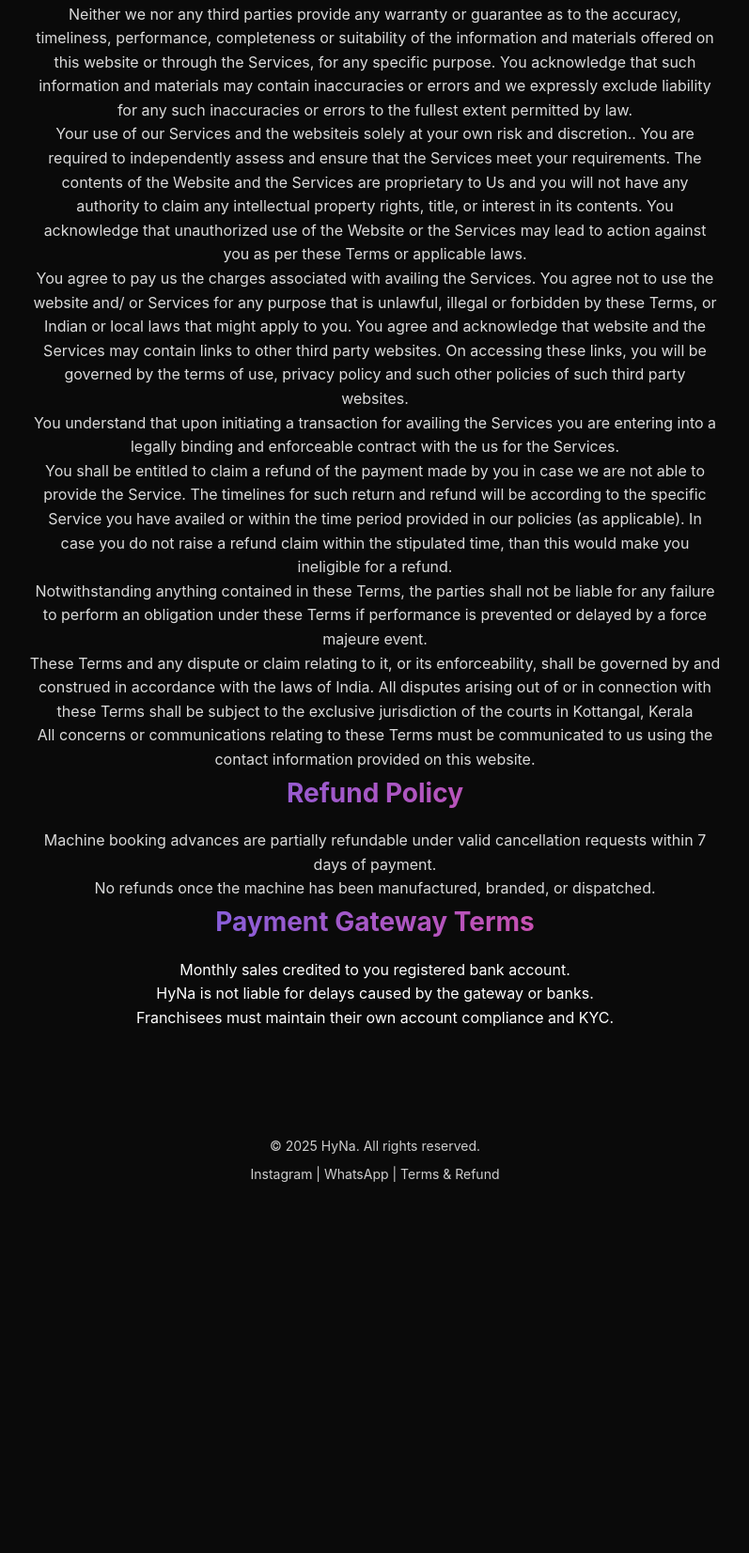
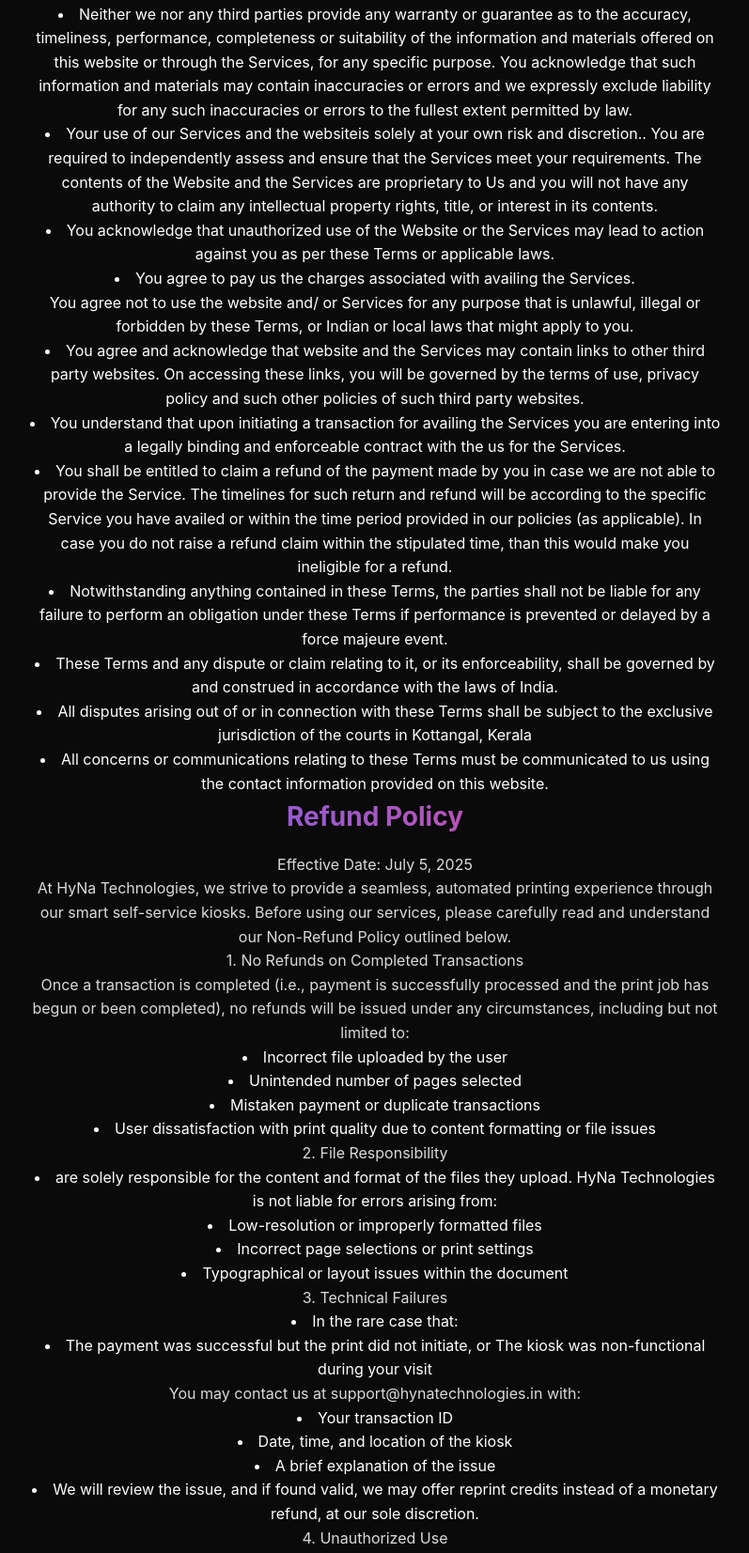
Before and after one commit to printingmachine/printingweb, a plain HTML site: page terms.html in a window 1280 px wide. Shown: the part 543-2196 px from the top of the page at 94% size, without its empty margins (241-1038 px from the left). Before the commit the page ends 1836 px from the top, so only its background shows below. Drawn offline with Linux system fonts and the light colour scheme.

Commit message:
terms update

```diff
--- a/terms.html
+++ b/terms.html
@@ -27,62 +27,109 @@
   <main class="feature-block">
     <h1 class="gradient-text">Terms & Conditions</h1>
     <p>Last updated on 05-07-2025 04:57:56<br>
-These Terms and Conditions, along with privacy policy or other terms (“Terms”) constitute a binding
-agreement by and between MUHAMMED HASSAN, ( “Website Owner” or “we” or “us” or “our”) and
-you (“you” or “your”) and relate to your use of our website, goods (as applicable) or services (as
-applicable) (collectively, “Services”).<br>
+</P><P>These Terms and Conditions, along with privacy policy or other terms (“Terms”) constitute a binding
+agreement by and between MUHAMMED HASSAN (HyNa Technologies), we and
+you/your and relate to your use of our website, goods (as applicable) or services (as
+applicable) (collectively, “Services”).</P> <P>
 By using our website and availing the Services, you agree that you have read and accepted these Terms
 (including the Privacy Policy). We reserve the right to modify these Terms at any time and without
 assigning any reason. It is your responsibility to periodically review these Terms to stay informed of
-updates.<br>
-The use of this website or availing of our Services is subject to the following terms of use:
-To access and use the Services, you agree to provide true, accurate and complete information to us
+updates.</P> <P>
+The use of this website or availing of our Services is subject to the following terms of use:</P>
+<li>To access and use the Services, you agree to provide true, accurate and complete information to us
 during and after registration, and you shall be responsible for all acts done through the use of your
-registered account.<br>
-Neither we nor any third parties provide any warranty or guarantee as to the accuracy, timeliness,
+registered account.</li>
+<li>Neither we nor any third parties provide any warranty or guarantee as to the accuracy, timeliness,
 performance, completeness or suitability of the information and materials offered on this website
 or through the Services, for any specific purpose. You acknowledge that such information and
 materials may contain inaccuracies or errors and we expressly exclude liability for any such
-inaccuracies or errors to the fullest extent permitted by law.<br>
-Your use of our Services and the websiteis solely at your own risk and discretion.. You are
+inaccuracies or errors to the fullest extent permitted by law.</li>
+<li>Your use of our Services and the websiteis solely at your own risk and discretion.. You are
 required to independently assess and ensure that the Services meet your requirements.
 The contents of the Website and the Services are proprietary to Us and you will not have any
-authority to claim any intellectual property rights, title, or interest in its contents.
-You acknowledge that unauthorized use of the Website or the Services may lead to action against
-you as per these Terms or applicable laws.<br>
-You agree to pay us the charges associated with availing the Services.
-You agree not to use the website and/ or Services for any purpose that is unlawful, illegal or
-forbidden by these Terms, or Indian or local laws that might apply to you.
-You agree and acknowledge that website and the Services may contain links to other third party
+authority to claim any intellectual property rights, title, or interest in its contents.</li>
+<li>You acknowledge that unauthorized use of the Website or the Services may lead to action against
+you as per these Terms or applicable laws.</li>
+<li>You agree to pay us the charges associated with availing the Services.</li>
+</li>You agree not to use the website and/ or Services for any purpose that is unlawful, illegal or
+forbidden by these Terms, or Indian or local laws that might apply to you.</li>
+<li>You agree and acknowledge that website and the Services may contain links to other third party
 websites. On accessing these links, you will be governed by the terms of use, privacy policy and
-such other policies of such third party websites.<br>
-You understand that upon initiating a transaction for availing the Services you are entering into a
-legally binding and enforceable contract with the us for the Services.<br>
-You shall be entitled to claim a refund of the payment made by you in case we are not able to
+such other policies of such third party websites.</li>
+<li>You understand that upon initiating a transaction for availing the Services you are entering into a
+legally binding and enforceable contract with the us for the Services.</li>
+
+<li>You shall be entitled to claim a refund of the payment made by you in case we are not able to
 provide the Service. The timelines for such return and refund will be according to the specific
 Service you have availed or within the time period provided in our policies (as applicable). In case
 you do not raise a refund claim within the stipulated time, than this would make you ineligible for
-a refund.<br>
-Notwithstanding anything contained in these Terms, the parties shall not be liable for any failure to
+a refund.</li>
+
+<li>Notwithstanding anything contained in these Terms, the parties shall not be liable for any failure to
 perform an obligation under these Terms if performance is prevented or delayed by a force majeure
-event.<br>
-These Terms and any dispute or claim relating to it, or its enforceability, shall be governed by and
-construed in accordance with the laws of India.
-All disputes arising out of or in connection with these Terms shall be subject to the exclusive
-jurisdiction of the courts in Kottangal, Kerala<br>
-All concerns or communications relating to these Terms must be communicated to us using the
-contact information provided on this website.</p>
+event.</li>
+<li>These Terms and any dispute or claim relating to it, or its enforceability, shall be governed by and
+construed in accordance with the laws of India.</li>
+<li>All disputes arising out of or in connection with these Terms shall be subject to the exclusive
+jurisdiction of the courts in Kottangal, Kerala</li>
+
+<li>All concerns or communications relating to these Terms must be communicated to us using the
+contact information provided on this website.</li>
 
 
     <h2 class="gradient-text" >Refund Policy</h2>
     <p>
-      Machine booking advances are partially refundable under valid cancellation requests within 7 days of payment.
+      Effective Date: July 5, 2025
     </p>
     <p>
-      No refunds once the machine has been manufactured, branded, or dispatched.
+      At HyNa Technologies, we strive to provide a seamless, automated printing experience through our smart self-service kiosks. Before using our services, please carefully read and understand our Non-Refund Policy outlined below.</p>
+<p>1. No Refunds on Completed Transactions </p>
+
+<p>Once a transaction is completed (i.e., payment is successfully processed and the print job has begun or been completed), no refunds will be issued under any circumstances, including but not limited to:</p>
+
+    <li> Incorrect file uploaded by the user</li>
+
+    <li> Unintended number of pages selected</li>
+
+   <li> Mistaken payment or duplicate transactions</li>
+
+   <li> User dissatisfaction with print quality due to content formatting or file issues</li>
+
+<p>2. File Responsibility</p>
+
+<li> are solely responsible for the content and format of the files they upload. HyNa Technologies is not liable for errors arising from:</li>
+
+  <li>  Low-resolution or improperly formatted files</li>
+
+   <li> Incorrect page selections or print settings</li>
+
+    <li>Typographical or layout issues within the document</li>
+
+<p>3. Technical Failures</p>
+
+<li>In the rare case that:</li>
+
+   <li> The payment was successful but the print did not initiate, or
+
+    The kiosk was non-functional during your visit</li>
+
+<p>You may contact us at support@hynatechnologies.in with:</p>
+
+   <li> Your transaction ID</li>
+
+   <li> Date, time, and location of the kiosk</li>
+
+  <li>  A brief explanation of the issue</li>
+
+<li>We will review the issue, and if found valid, we may offer reprint credits instead of a monetary refund, at our sole discretion.</li>
+<p>4. Unauthorized Use</p>
+
+<p>We are not responsible for any misuse of our kiosks by unauthorized users, and refunds will not be issued in such cases.
+
+</p><p>If you have any questions regarding this policy, feel free to contact our support team at support@hynatechnologies.in.
     </p>
-
-    <h2 class="gradient-text">Payment Gateway Terms</h2>
+<p>   </p>
+    <h2 class="gradient-text">Payment Terms</h2>
     <ul>
       <ul>Monthly sales credited to you registered bank account.</li>
       <ul>HyNa is not liable for delays caused by the gateway or banks.</li>
@@ -93,8 +140,8 @@ contact information provided on this website.</p>
   <footer class="footer">
     <p>© <span id="year"></span> HyNa. All rights reserved.</p>
     <p>
-      <a href="https://instagram.com/yourpage" target="_blank">Instagram</a> |
-      <a href="https://wa.me/919876543210" target="_blank">WhatsApp</a> |
+      <a href="#" target="_blank">Instagram</a> |
+      <a href="https://wa.me/918157912699" target="_blank">WhatsApp</a> |
       <a href="terms.html">Terms & Refund</a>
     </p>
   </footer>
```
Also changed, not shown: about.html (+8 -6 lines), advertise.html (+6 -4 lines), contact.html (+5 -3 lines), index.html (+4 -3 lines).
